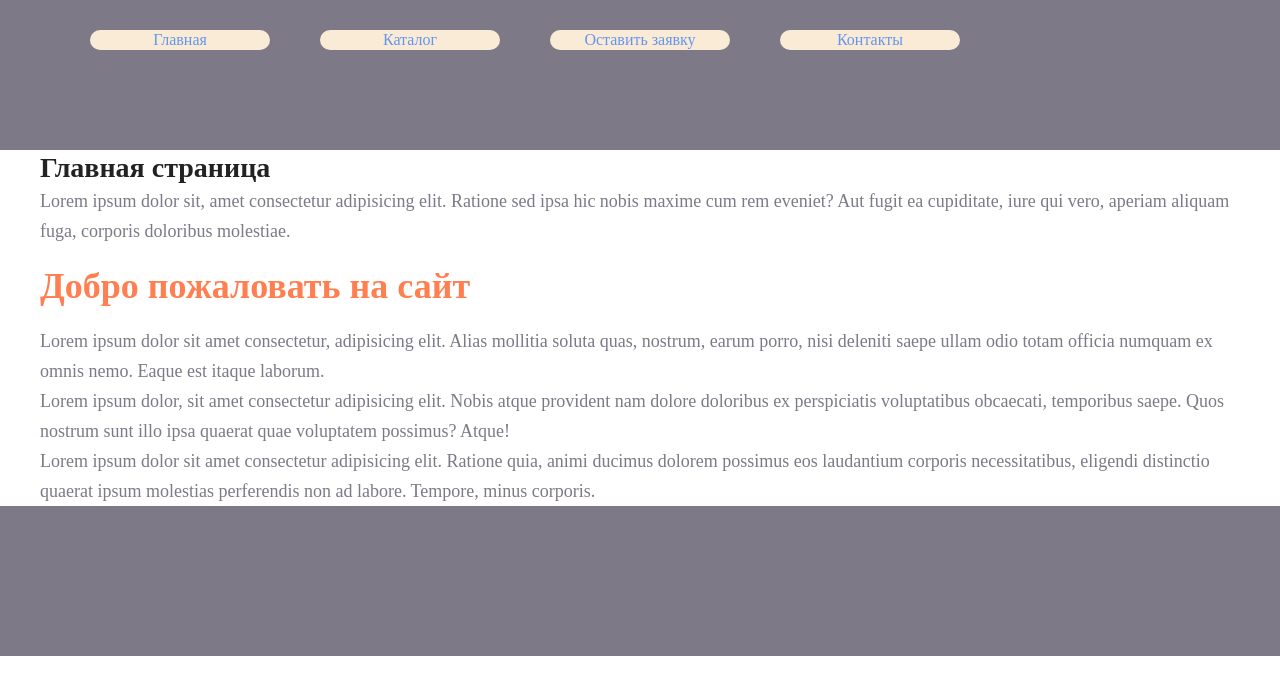
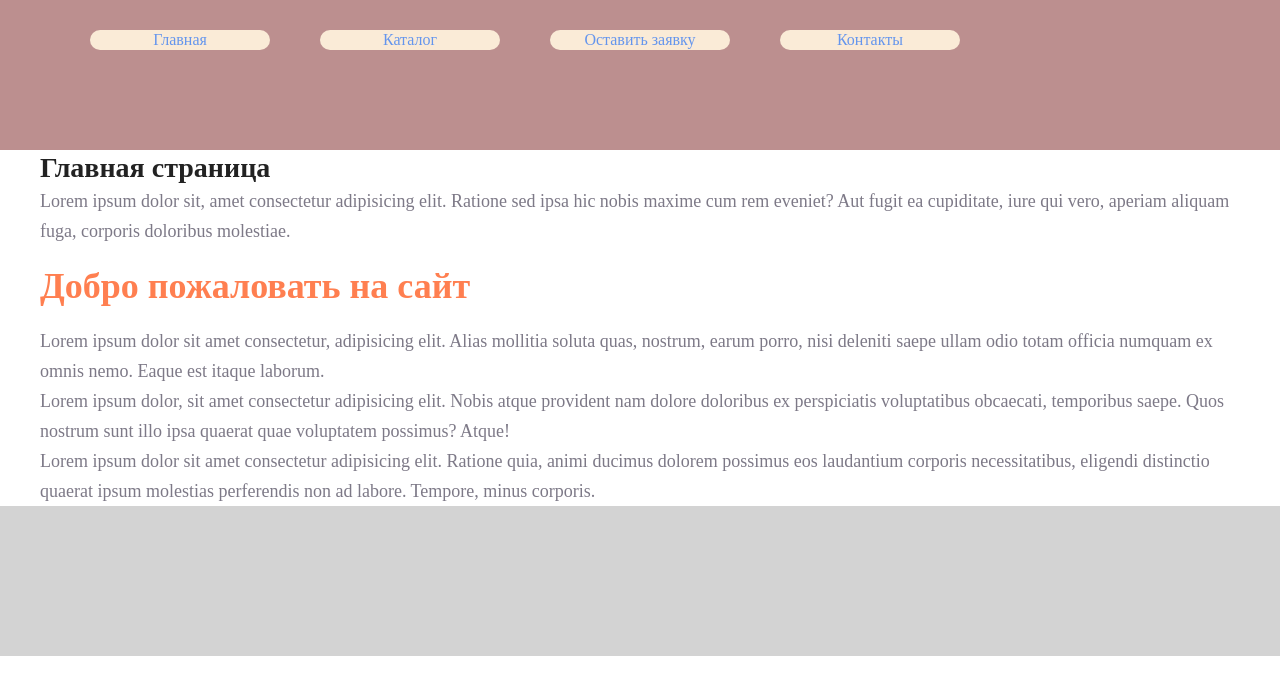
Before and after one commit to JuliaDevitskaya/HTML-CSS, a plain HTML site: page index.html in a window 1280 px wide. Drawn offline with Linux system fonts and the light colour scheme.

Commit message:
styles ДЗ 2

```diff
--- a/styles/style.css
+++ b/styles/style.css
@@ -6,20 +6,18 @@
 
 .header {
     height: 150px;
-    background-color: #7D7987;
+    background-color: #BC8F8F;
 }
 
 .footer {
     height: 150px;
-    background-color: #7D7987;
+    background-color: #D3D3D3;
 }
 
 .container {
     width: 1200px;
     margin: 0 auto;
 }
-
-
 
 .header-link {
     text-decoration: none;
```
